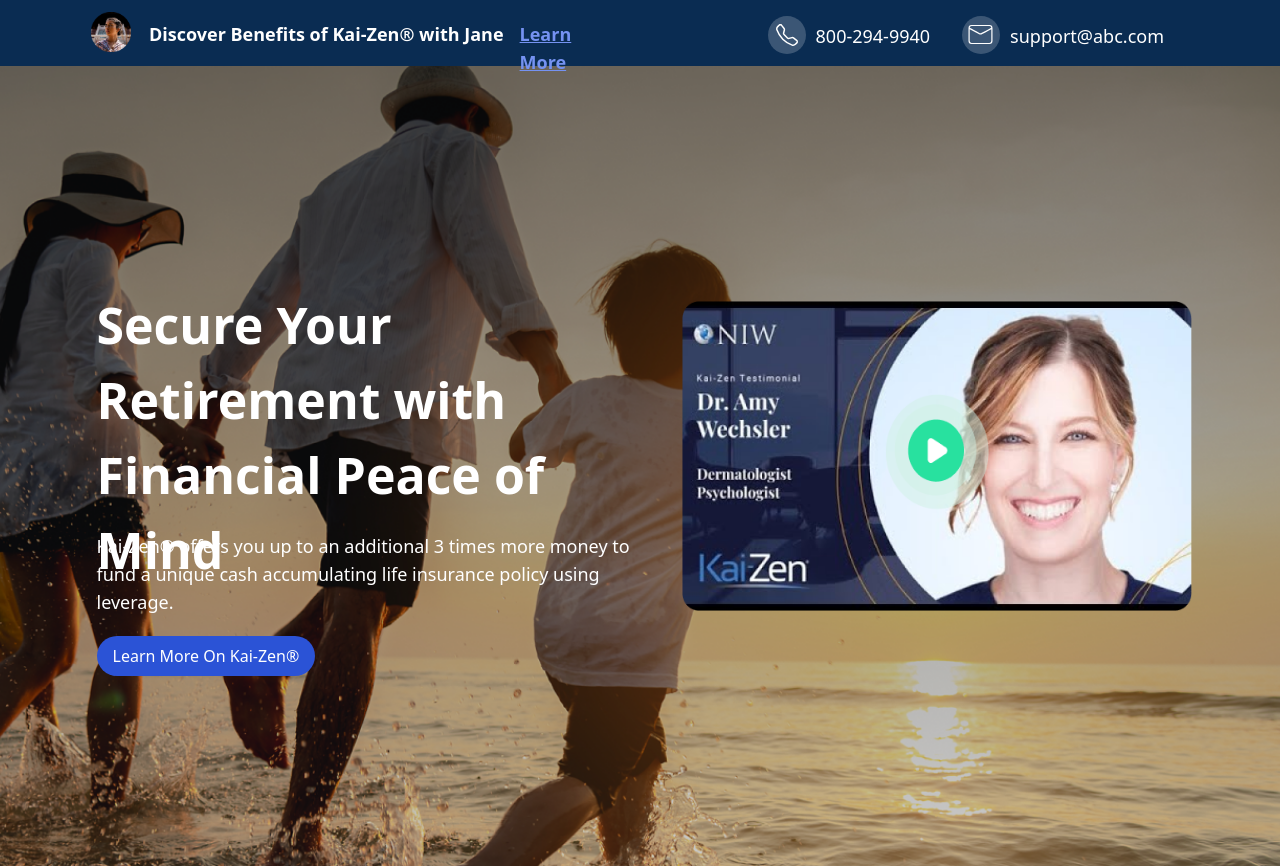
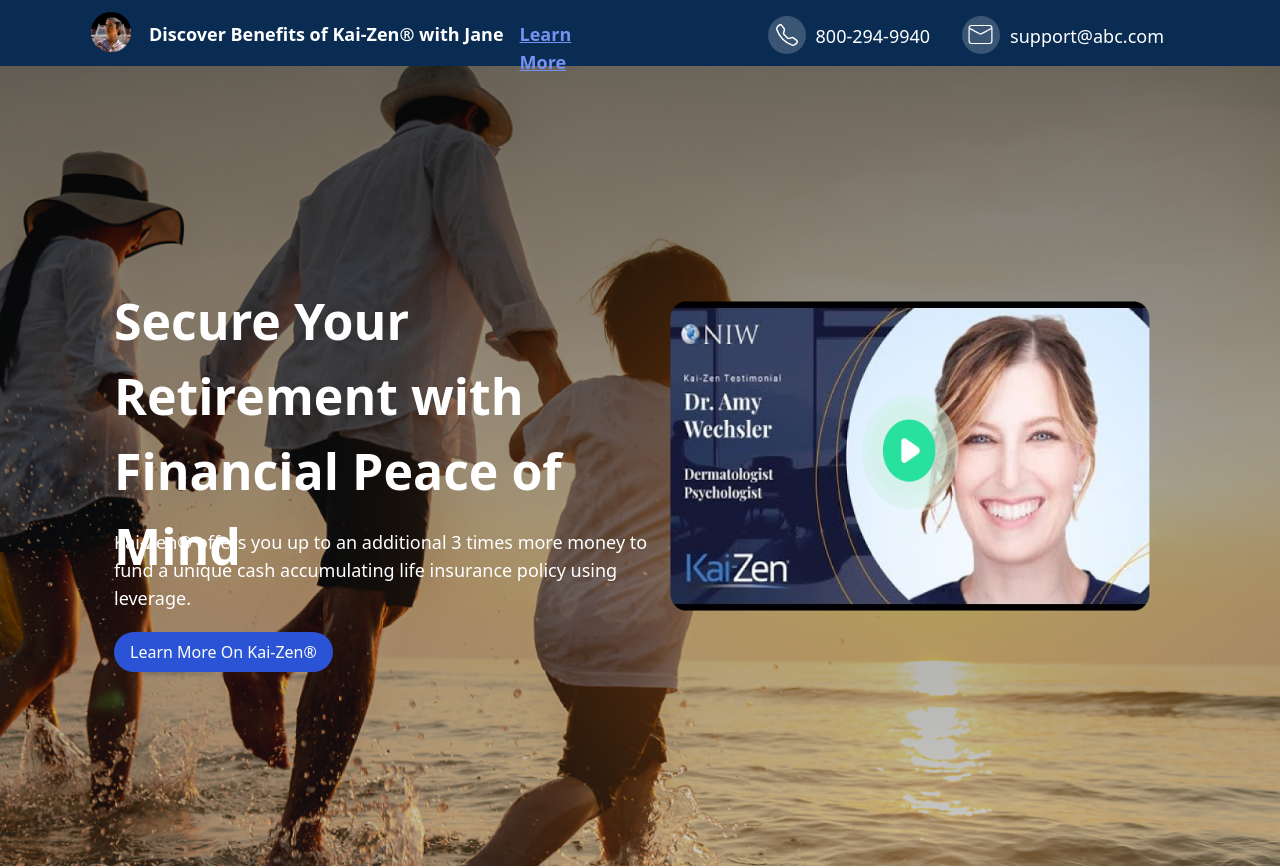
Before and after one commit to snehapatidar5/Task-1, a React (Vite) app: page / in a window 1280 px wide. Shown: the top 868 px of the page. Built offline with nearby package versions, Linux system fonts and the light colour scheme.

Commit message:
Update Hero.jsx

```diff
--- a/src/Component/OtherComponents/Hero.jsx
+++ b/src/Component/OtherComponents/Hero.jsx
@@ -3,8 +3,8 @@
 function Hero() {
   return (
     <div className='lg:max-2xl:h-screen lg:max-2xl:gap-0 lg:max-2xl:flex  lg:max-2xl:justify-center lg:max-2xl:items-center sm:overflow-x-hidden sm:bg-cover sm:bg-center sm:bg-no-repeat ' style={{backgroundImage: `url(${background})`}}>
-     <div className=' lg:max-2xl:text-left sm:text-center sm:py-2 sm:px-6 sm:space-y-4  lg:max-2xl:mt-14 '>
-        <div className='lg:max-2xl:w-[545px] lg:max-2xl:h-[180px]   '>
+     <div className=' lg:max-2xl:text-left sm:text-center sm:py-2 sm:px-6 sm:space-y-4  lg:max-2xl:mt-12  lg:max-2xl:p-0 '>
+        <div className='lg:max-2xl:w-[533px] lg:max-2xl:h-[180px]   '>
             <p className='text-white font-semibold lg:max-2xl:text-[50px] sm:text-[30px] '>Secure Your Retirement with Financial Peace of Mind</p>
         </div>
         <div className='lg:max-2xl:w-[540px] lg:max-2xl:h-[128px] lg:max-2xl:pt-12 lg:max-2xl:ml-0    '>
@@ -14,9 +14,9 @@
             <button className='text-white bg-[#2B53D6] rounded-full p-2 px-4 sm:mt-2 sm:mb-6'>Learn More On  Kai-Zen®</button>
         </div>
      </div>
-     <div className='sm:mt-[-20px]'>
+     <div className='sm:mt-[-20px]  lg:max-2xl:p-0'>
         <div className=' sm:px-4 sm:py-2 cursor-pointer'>
-            <img src={testimonial} className='lg:max-2xl:w-[510px] lg:max-2xl:h-[310px] sm:w-[380px] sm:h-[236px]'/>
+            <img src={testimonial} className='lg:max-2xl:w-[480px] lg:max-2xl:h-[310px] sm:w-[380px] sm:h-[236px]'/>
         </div>
      </div>
     </div>
```
